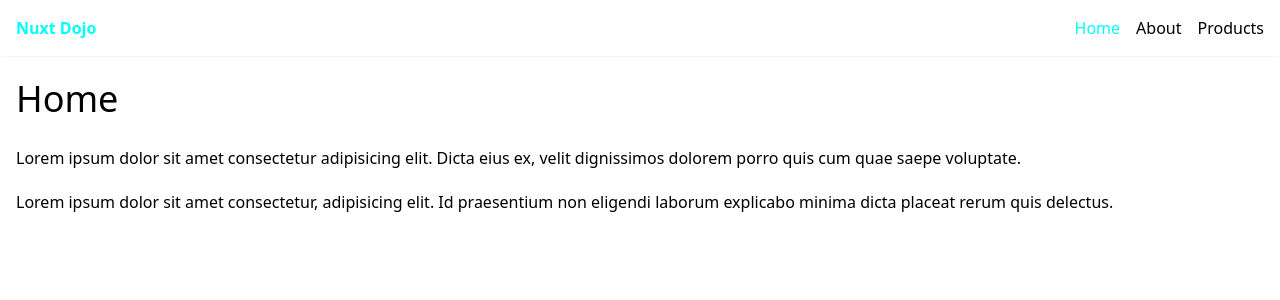
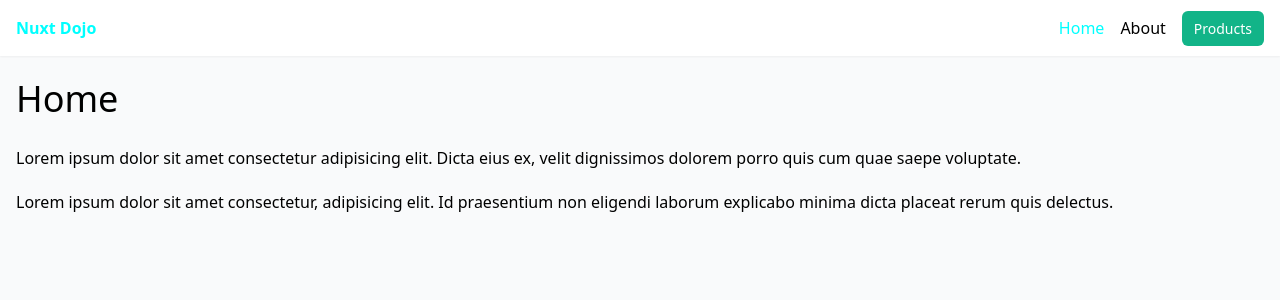
Before and after one commit to MichelNassarleb/NuxtJs, a Nuxt app: page / in a window 1280 px wide. Shown: the top 300 px of the page. Built offline with nearby package versions, Linux system fonts and the light colour scheme.

Commit message:
added custom tailwind css classes

```diff
--- /dev/null
+++ b/assets/css/tailwind.css
@@ -0,0 +1,13 @@
+@tailwind base;
+@tailwind components;
+@tailwind utilities;
+
+body {
+    @apply bg-gray-50
+}
+
+@layer components {
+    .btn{
+        @apply bg-[#12b488] text-white px-3 py-2 rounded-md text-sm text-white;
+    }
+}
--- a/layouts/default.vue
+++ b/layouts/default.vue
@@ -14,7 +14,7 @@
               <NuxtLink to="/about">About</NuxtLink>
             </li>
             <li>
-              <NuxtLink to="/products">Products</NuxtLink>
+              <NuxtLink to="/products" class="btn">Products</NuxtLink>
             </li>
           </ul>
         </nav>
```
